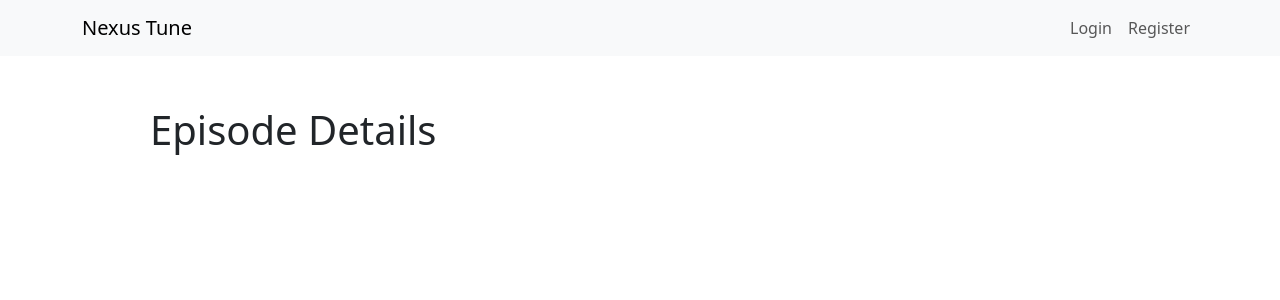
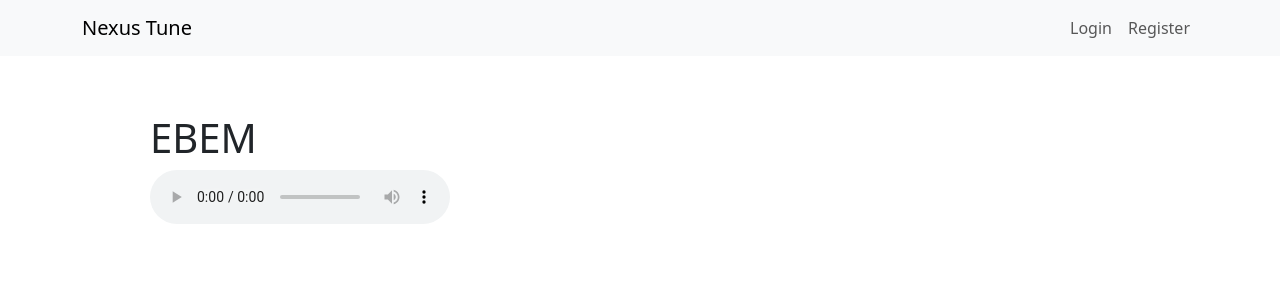
Before and after one commit to rkehadzhiyski/NexusTune, a React (Vite) app in the folder client/: page /episode/1 in a window 1280 px wide. Shown: the top 300 px of the page. Built offline with nearby package versions, Linux system fonts and the light colour scheme; no server answers.

Commit message:
add some basic html to details episode

```diff
--- a/client/src/components/detailsEpisode/detailsEpisode.tsx
+++ b/client/src/components/detailsEpisode/detailsEpisode.tsx
@@ -1,10 +1,40 @@
-const detailsEpisode = () => {
+import { useEffect, useState } from "react";
+import { useParams } from "react-router-dom";
+
+import * as episodeService from '../../services/episodeService';
+
+interface Episode {
+    _id: number;
+    name: string;
+    description: string;
+    image: string;
+    audio: string;
+    createdAt: string
+}
+
+const DetailsEpisode = () => {
+    const [episode,setEpisode] = useState<Episode>();
+    const params = useParams();
+    const { episodeId } = params;
+
+    useEffect(()=>{
+        if (episodeId) {
+            episodeService.getOne(episodeId)
+                .then(response => {
+                    setEpisode(response.data)
+                }).catch(error => {
+                    console.error('Error fetching episodes:', error);
+                });
+        }
+    },[episodeId])
 
     return (
         <>
-        <h1>Episode Details</h1>
+        <h1>{episode?.name}</h1>
+        <h1>EBEM</h1>
+        <audio controls src={episode?.audio}></audio>
         </>
     );
 }
 
-export default detailsEpisode;
+export default DetailsEpisode;
```
